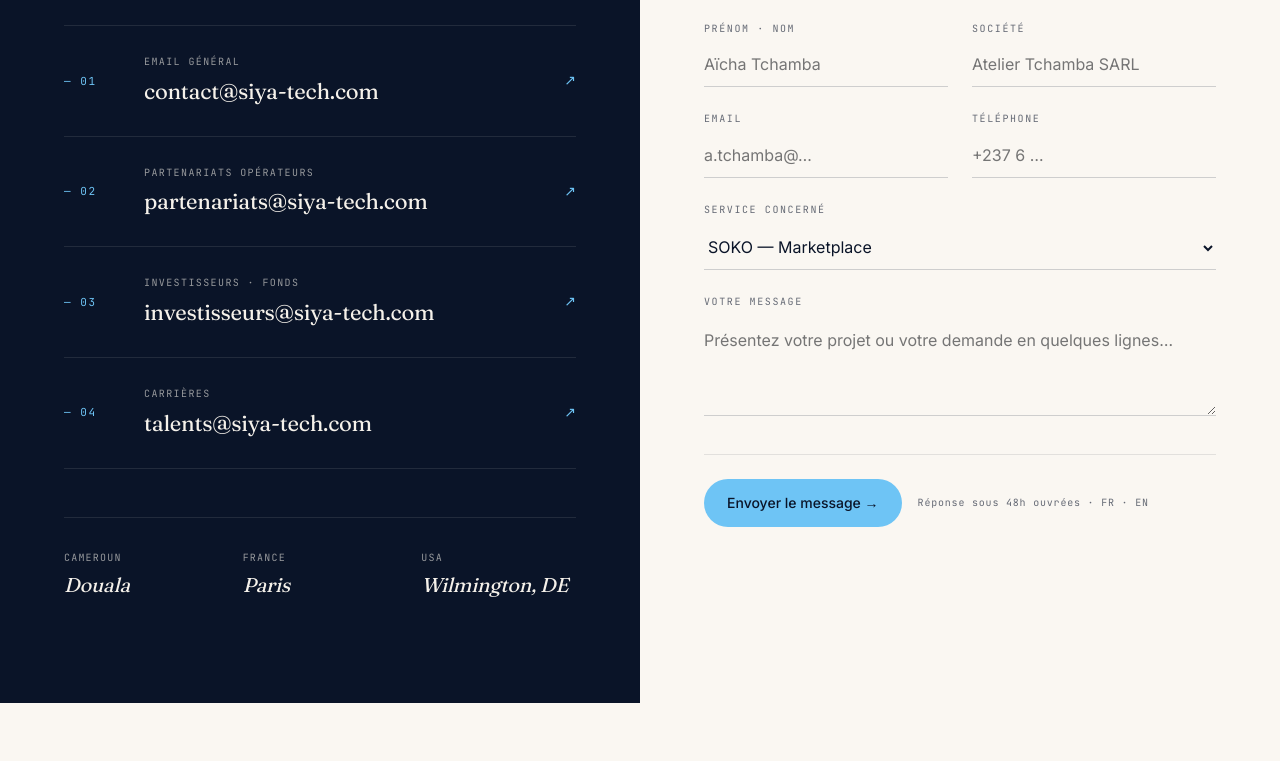
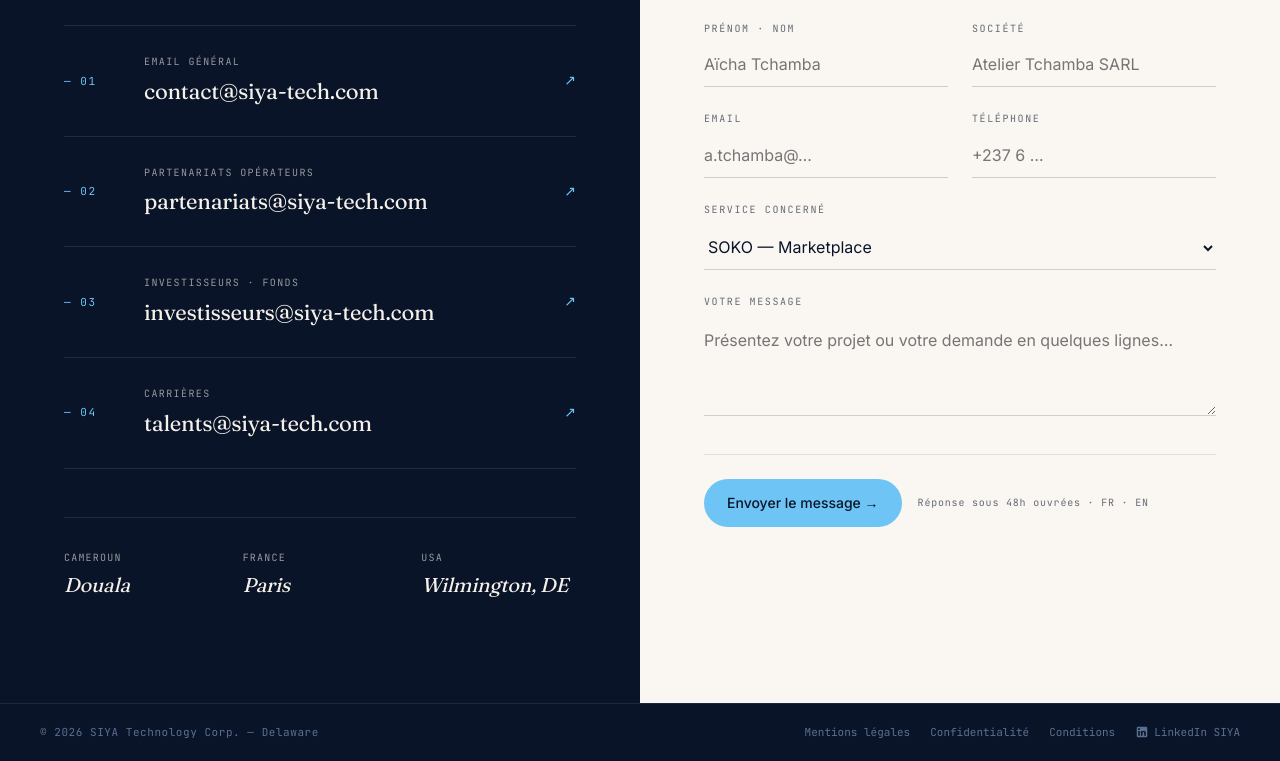
Before and after one commit to Solariis14/siya-site, a plain HTML site: page contact.html in a window 1280 px wide. Shown: the part 539-1300 px from the top of the page. Before the commit the page ends 1242 px from the top, so only its background shows below. Drawn offline with Linux system fonts and the light colour scheme.

Commit message:
Add files via upload

```diff
--- a/contact.html
+++ b/contact.html
@@ -318,5 +318,19 @@
     }
   });
 </script>
+
+<footer style="border-top:1px solid rgba(110,196,245,0.12);background:#0a1428;padding:20px 40px;">
+  <div style="max-width:1200px;margin:0 auto;display:flex;align-items:center;justify-content:space-between;flex-wrap:wrap;gap:16px;">
+    <span style="font-family:'JetBrains Mono',monospace;font-size:11px;color:#5a7090;letter-spacing:0.05em;">
+      © <span data-year></span> SIYA Technology Corp. — Delaware
+    </span>
+    <div style="display:flex;align-items:center;gap:20px;flex-wrap:wrap;">
+      <a href="mentions-legales.html" style="font-family:'JetBrains Mono',monospace;font-size:11px;color:#5a7090;text-decoration:none;transition:color 0.2s;" onmouseover="this.style.color='#6ec4f5'" onmouseout="this.style.color='#5a7090'">Mentions légales</a>
+      <a href="confidentialite.html" style="font-family:'JetBrains Mono',monospace;font-size:11px;color:#5a7090;text-decoration:none;transition:color 0.2s;" onmouseover="this.style.color='#6ec4f5'" onmouseout="this.style.color='#5a7090'">Confidentialité</a>
+      <a href="conditions.html" style="font-family:'JetBrains Mono',monospace;font-size:11px;color:#5a7090;text-decoration:none;transition:color 0.2s;" onmouseover="this.style.color='#6ec4f5'" onmouseout="this.style.color='#5a7090'">Conditions</a>
+      <a href="https://www.linkedin.com/company/siya-technology/" target="_blank" rel="noopener" style="display:inline-flex;align-items:center;gap:5px;font-family:'JetBrains Mono',monospace;font-size:11px;color:#5a7090;text-decoration:none;transition:color 0.2s;" onmouseover="this.style.color='#6ec4f5'" onmouseout="this.style.color='#5a7090'"><svg width="14" height="14" viewBox="0 0 24 24" fill="currentColor"><path d="M19 3a2 2 0 0 1 2 2v14a2 2 0 0 1-2 2H5a2 2 0 0 1-2-2V5a2 2 0 0 1 2-2h14zm-.5 15.5v-5.3a3.26 3.26 0 0 0-3.26-3.26c-.85 0-1.84.52-2.32 1.3v-1.11h-2.79v8.37h2.79v-4.93c0-.77.62-1.4 1.39-1.4a1.4 1.4 0 0 1 1.4 1.4v4.93h2.79zM6.88 8.56a1.68 1.68 0 0 0 1.68-1.68c0-.93-.75-1.69-1.68-1.69a1.69 1.69 0 0 0-1.69 1.69c0 .93.76 1.68 1.69 1.68zm1.39 9.94v-8.37H5.5v8.37h2.77z"/></svg> LinkedIn SIYA</a>
+    </div>
+  </div>
+</footer>
 </body>
 </html>
```
Also changed, not shown: a-propos.html (+3 -3 lines), index.html (+3 -3 lines).
